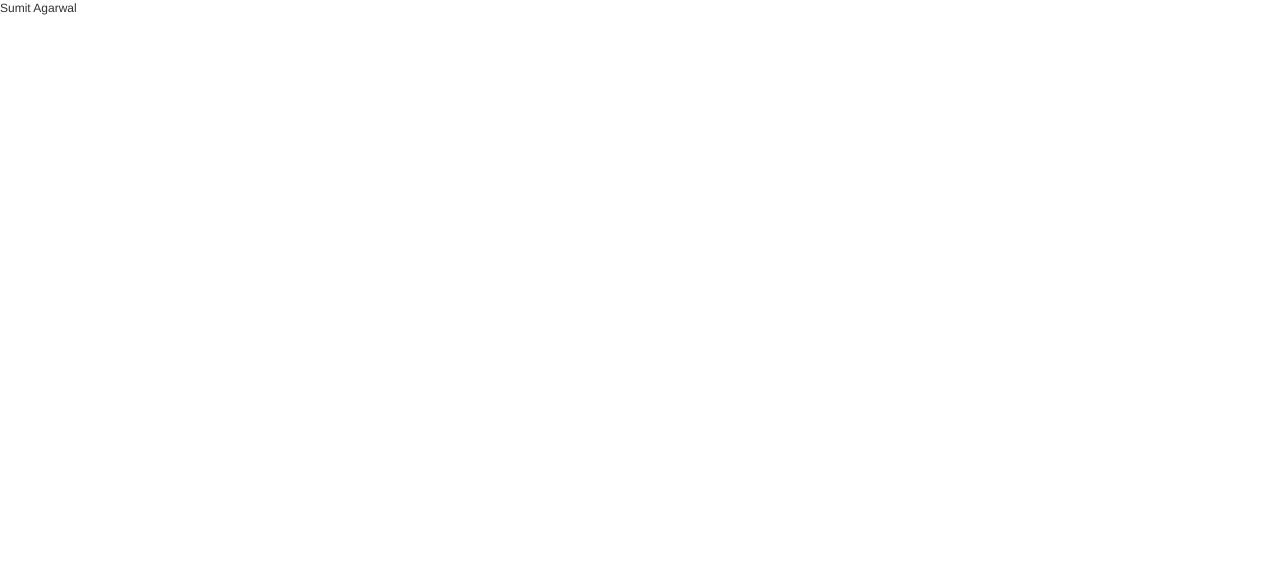
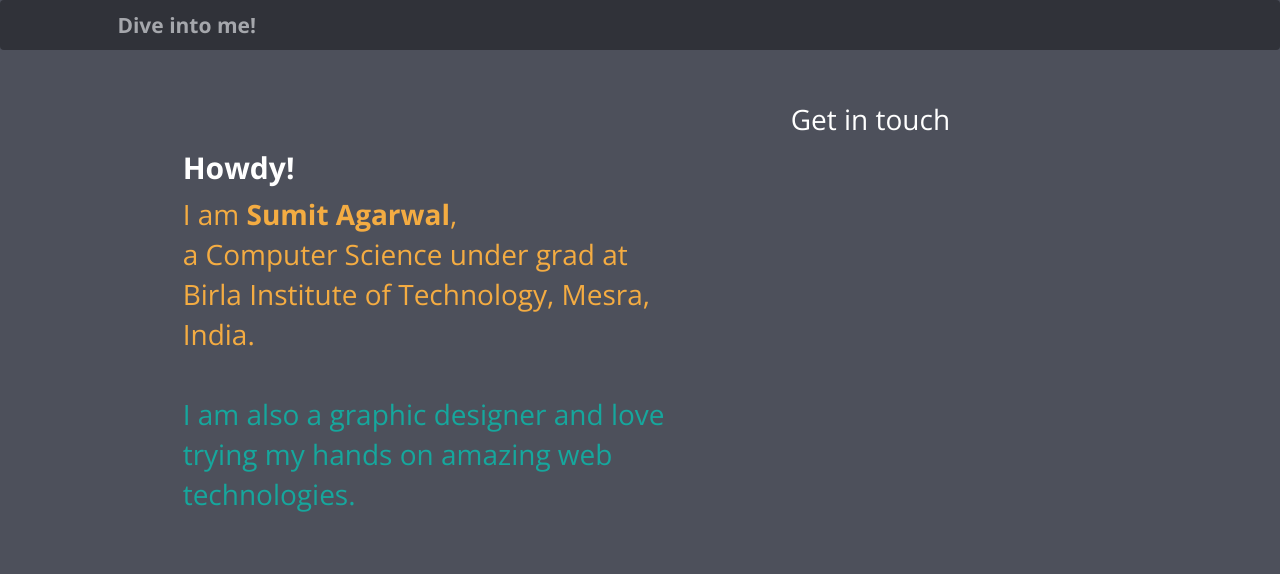
Before and after one commit to sumiet/sumiet.github.io, a PHP site: page / in a window 1280 px wide. Before the commit the part shown is almost empty. Shown: the top 574 px of the page. Run offline with PHP 8.4, Linux system fonts and the light colour scheme.

Commit message:
data added

```diff
--- a/css/styles.css
+++ b/css/styles.css
@@ -1,3 +1,39 @@
 body {
-	font-size: 12px;
+	background-color: #4D505B;
+	color:#FFFFFF;
+	font-family: 'Open Sans', sans-serif;
 }
+
+.navbar-default{
+	background-color: #303239;
+	border:0;
+	color:#FFFFFF;
+	padding-left: 8%;
+}
+
+.navbar-default .navbar-brand {
+	color:#a5a7ac;
+	font-weight: bolder;
+	font-size: 1.5em;
+}
+
+.introduction {
+	color:#f4ac42;
+	padding: 10%;
+	font-size: 2em;
+}
+
+.introduction h2{
+	color:#FFFFFF;
+	font-weight: bold;
+}
+
+.introduction .intrests{
+	color:#16A79D;
+}
+
+.projects-stuff {
+	color:#FFFFFF;
+	padding: 10%;
+	font-size: 2em;
+}
--- a/index.html
+++ b/index.html
@@ -3,13 +3,50 @@
 <head>
 	<meta http-equiv="Content-Type" content="text/html;charset=UTF-8">
 	<link rel="stylesheet" type="text/css" href="css/bootstrap.min.css">
-	<link href='http://fonts.googleapis.com/css?family=Raleway' rel='stylesheet' type='text/css'>
+	<link href='http://fonts.googleapis.com/css?family=Open+Sans:400,700' rel='stylesheet' type='text/css'>
 	<link rel="stylesheet" type="text/css" href="css/styles.css">
 	<link rel="icon" type="image/x-icon" href="images/favicon.ico">
 	<title>Sumit Agarwal</title>
 </head>
 <body>
-	Sumit Agarwal
+	<nav class="navbar navbar-default">
+	  <div class="container-fluid">
+	    <!-- Brand and toggle get grouped for better mobile display -->
+	    <div class="navbar-header">
+	      <button type="button" class="navbar-toggle collapsed" data-toggle="collapse" data-target="#bs-example-navbar-collapse-1">
+	        <span class="sr-only">Toggle navigation</span>
+	        <span class="icon-bar"></span>
+	        <span class="icon-bar"></span>
+	        <span class="icon-bar"></span>
+	      </button>
+	      <a class="navbar-brand" href="#">Dive into me!
+</a>
+	    </div>
+	  </div>
+	</nav>
+	<div class="container-fluid">
+		<div class="row">
+			<div class="col-md-6 col-md-offset-1 ">
+				<div class="introduction">
+					<h2> Howdy! </h2>
+					I am <b>Sumit Agarwal</b>,<br />
+					a Computer Science under grad at<br />
+					Birla Institute of Technology, Mesra, India.
+					<br /><br />
+					<span class="intrests">
+						I am also a graphic designer
+						and love trying my hands on
+						amazing web technologies.
+					</span>
+				</div>
+			</div>
+			<div class="col-md-3">
+				<div class="projects-stuff">
+					Get in touch
+				</div>
+			</div>
+		</div>
+	</div>
 </body>
 <script type="text/javascript" src="js/jquery-1.11.2.js"></script>
 <script type="text/javascript" src="js/jquery-ui.js"></script>
```
